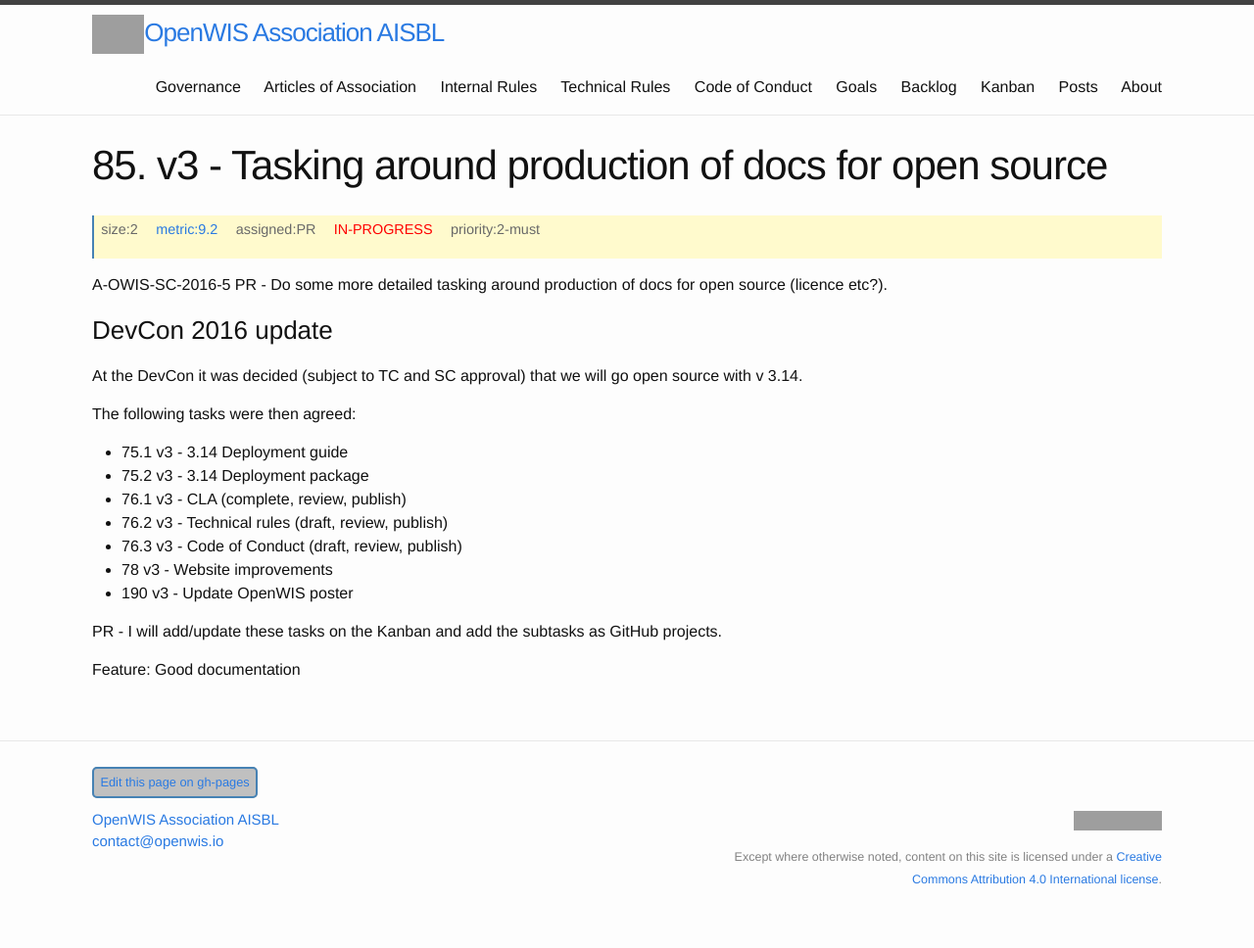
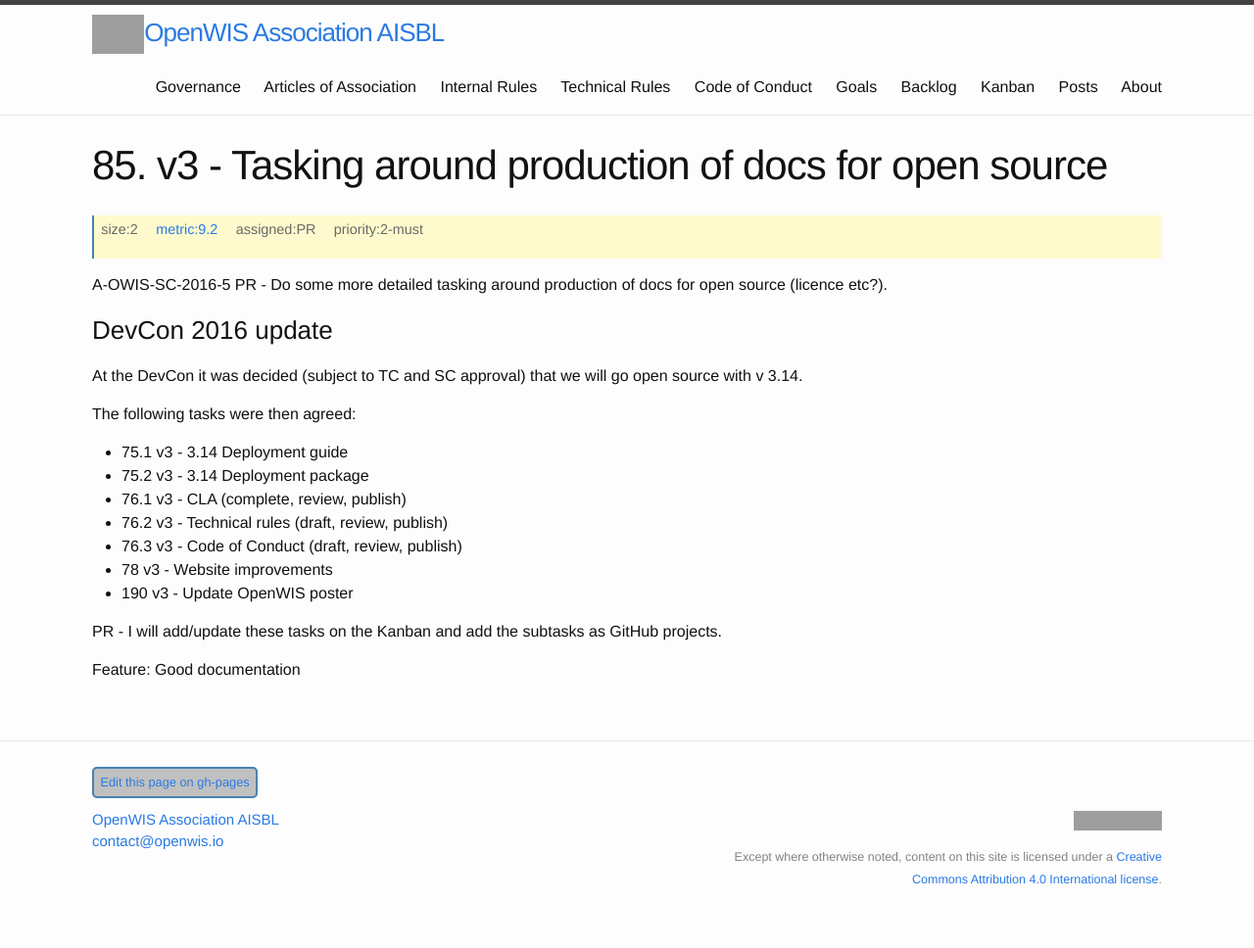
Before and after one commit to OpenWIS/openwis-documentation, a Jekyll site: the page built from _kanban/OpenWIS-Backlog-000085.md, in a window 1280 px wide. Shown: the whole page at 98% size. Built offline with Jekyll 4.4.1, drawn with Linux system fonts in a browser that asks for light colours; grey boxes are pictures that could not be loaded.

Commit message:
Update OpenWIS-Backlog-000085.md
Move from develop to done

```diff
--- a/_kanban/OpenWIS-Backlog-000085.md
+++ b/_kanban/OpenWIS-Backlog-000085.md
@@ -1,8 +1,8 @@
 ---
 layout: backlog
 title: v3 - Tasking around production of docs for open source
-kanCategory: develop
-kanSubCategory: in-progress
+kanCategory: done
+kanSubCategory:
 kanAssigned: PR
 kanBacklog: 85
 kanIssue:
```
